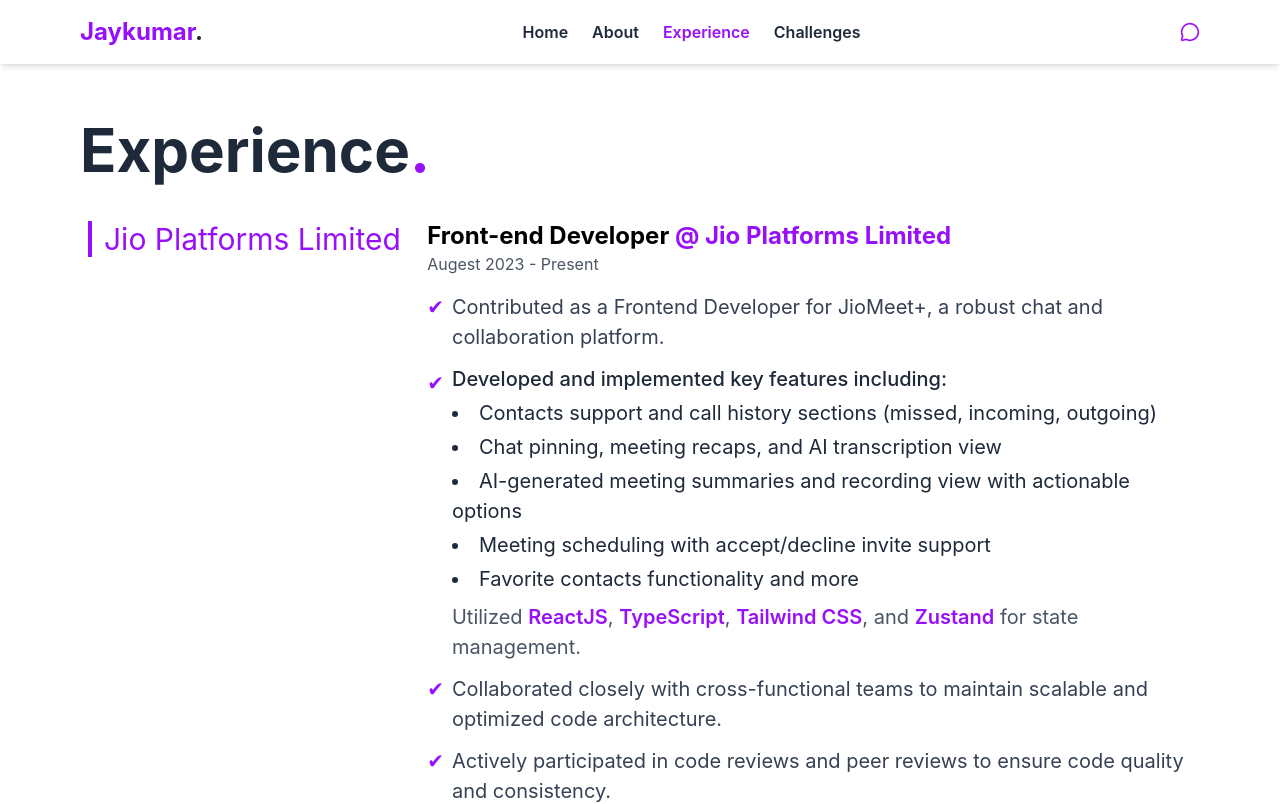
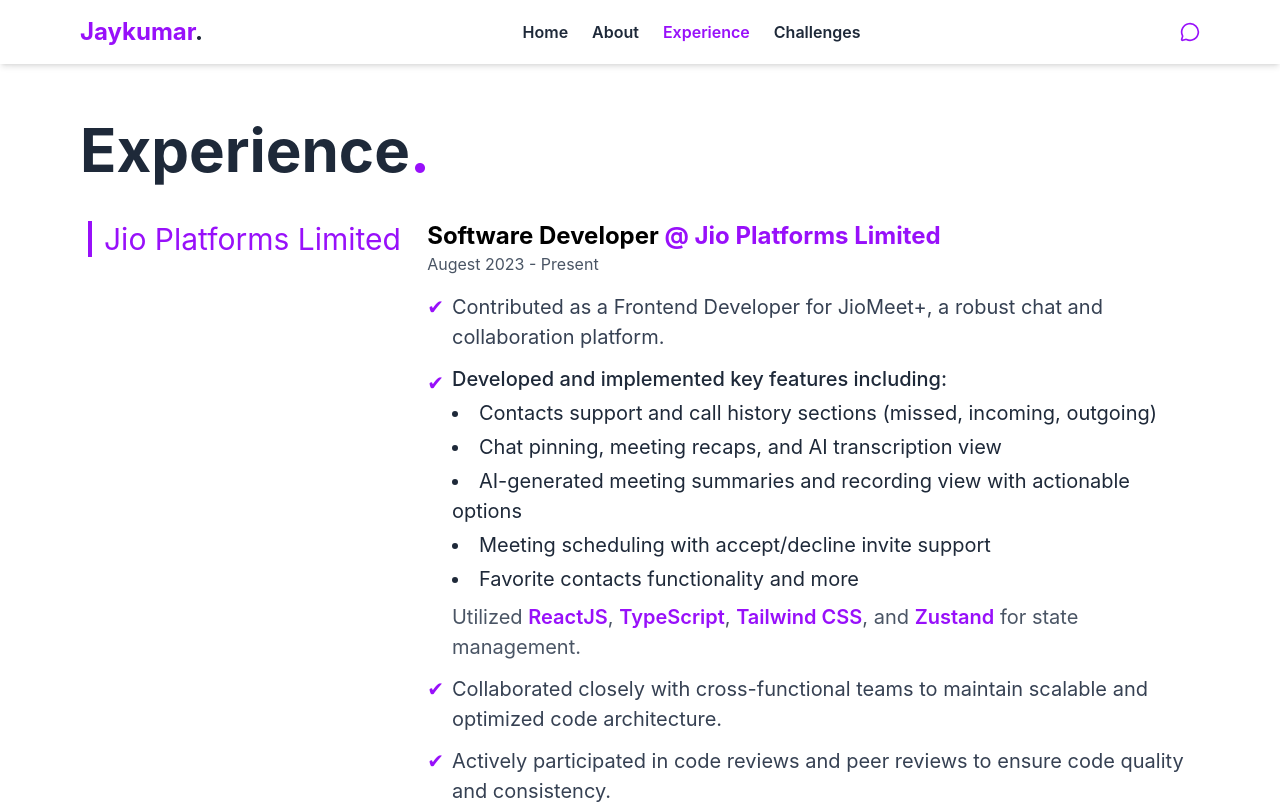
Before and after one commit to jaykumar23/jay___sankpal, a Next.js app: page /experience in a window 1280 px wide. Shown: the top 804 px of the page. Built offline with nearby package versions, Linux system fonts and the light colour scheme.

Commit message:
Update page.tsx

```diff
--- a/src/app/experience/page.tsx
+++ b/src/app/experience/page.tsx
@@ -20,7 +20,7 @@
         </div>
         <div className="w-full md:w-[70%] p-2 rounded-lg">
           <h3 className="text-2xl font-bold">
-            Front-end Developer{" "}
+            Software Developer{" "}
             <span className="text-purple-600">@ Jio Platforms Limited </span>
           </h3>
           <p className="text-gray-600">Augest 2023 - Present</p>
```
